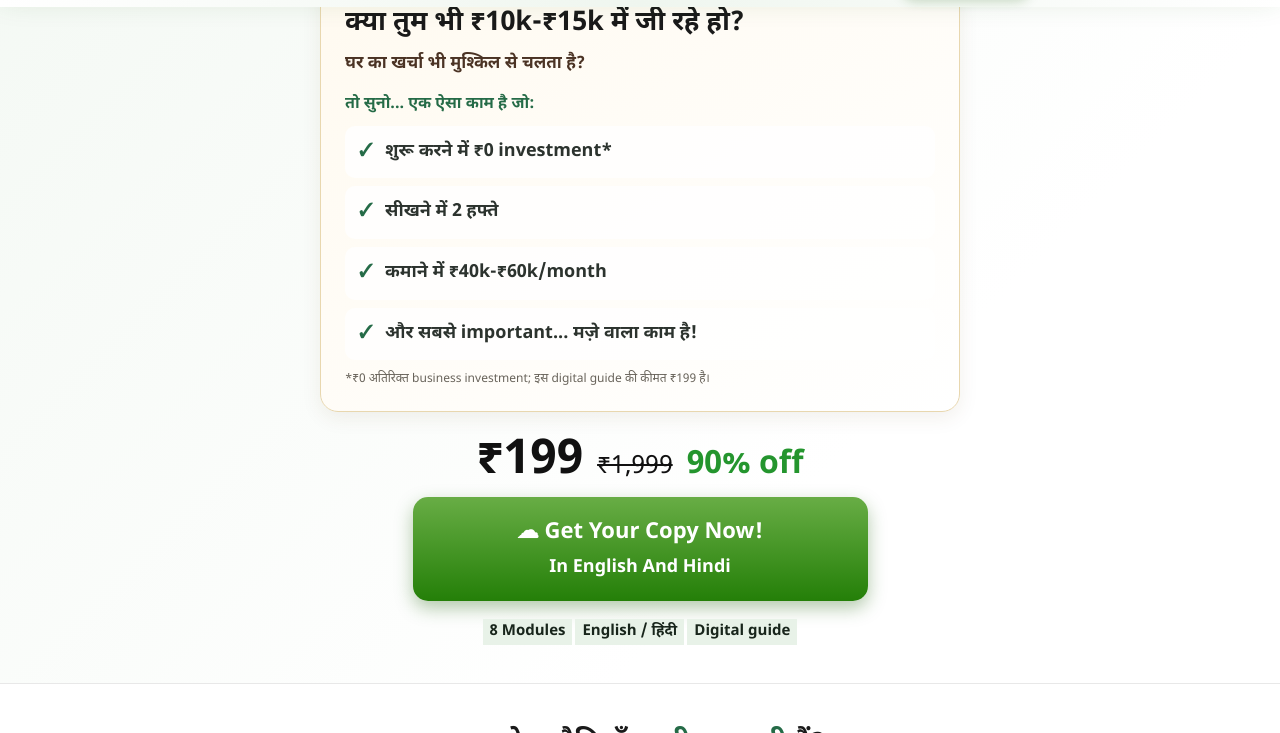
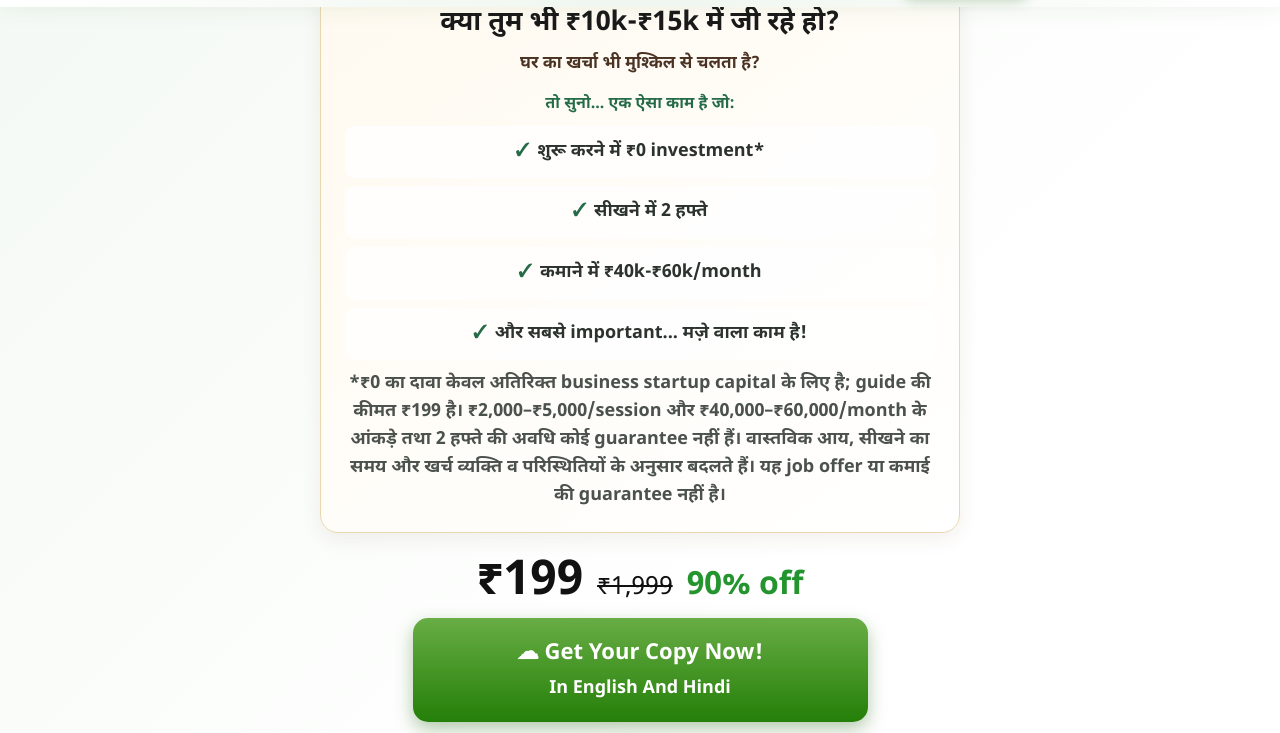
Before and after one commit to infoguide-pdf/pdf-ui, a plain HTML site: page index.html in a window 1280 px wide. Shown: the part 793-1526 px from the top of the page. Drawn offline with Linux system fonts and the light colour scheme.

Commit message:
Center earnings callout and clarify disclaimer
Co-authored-by: Copilot <223556219+Copilot@users.noreply.github.com>

```diff
--- a/index.html
+++ b/index.html
@@ -37,14 +37,14 @@
   .hero p.sub{font-size:clamp(16px,3.6vw,19px);color:#555555;margin-bottom:26px}
   .hero .earnings-highlight{display:block;color:#256b47;font-size:clamp(24px,5.4vw,36px);font-weight:900;line-height:1.3}
   .hero .earnings-hook{display:block;margin-top:7px;color:#4b3324;font-size:clamp(16px,3.8vw,21px);font-weight:800;line-height:1.5}
-  .income-pitch{max-width:640px;margin:-4px auto 22px;padding:22px 24px;text-align:left;background:linear-gradient(145deg,#fffaf0,#ffffff);border:1px solid #e8d7af;border-radius:18px;box-shadow:0 6px 20px rgba(90,65,20,.08)}
-  .income-pitch h2{margin:0 0 7px;text-align:left;font-size:clamp(20px,4.4vw,27px);line-height:1.45;color:#1a1a1a}
+  .income-pitch{max-width:640px;margin:-4px auto 22px;padding:22px 24px;text-align:center;background:linear-gradient(145deg,#fffaf0,#ffffff);border:1px solid #e8d7af;border-radius:18px;box-shadow:0 6px 20px rgba(90,65,20,.08)}
+  .income-pitch h2{margin:0 0 7px;text-align:center;font-size:clamp(20px,4.4vw,27px);line-height:1.45;color:#1a1a1a}
   .income-pitch__intro{margin-bottom:12px;color:#4b3324;font-size:17px;font-weight:700}
   .income-pitch__lead{margin-bottom:8px;color:#256b47;font-weight:800}
   .income-pitch ul{display:grid;gap:8px;list-style:none;padding:0}
-  .income-pitch li{position:relative;padding:11px 12px 11px 40px;border-radius:10px;background:rgba(255,255,255,.82);font-size:clamp(15px,3.8vw,18px);font-weight:700;color:#2c332e}
-  .income-pitch li::before{content:"✓";position:absolute;left:14px;color:#256b47;font-weight:900}
-  .income-pitch__note{margin-top:10px;color:#68635a;font-size:12px;line-height:1.55}
+  .income-pitch li{display:flex;align-items:center;justify-content:center;gap:8px;padding:11px 12px;border-radius:10px;background:rgba(255,255,255,.82);font-size:clamp(15px,3.8vw,18px);font-weight:700;color:#2c332e;text-align:center}
+  .income-pitch li::before{content:"✓";flex:0 0 auto;color:#256b47;font-weight:900}
+  .income-pitch__note{margin-top:10px;color:#4b514c;font-size:clamp(15px,3.8vw,18px);font-weight:600;line-height:1.55}
   .hero-image{display:block;width:100%;max-width:640px;max-height:310px;object-fit:cover;border:1px solid #d7e5d9;border-radius:18px;margin:0 auto 24px}
   .purchase-offer{max-width:640px;margin:18px auto 0}
   .purchase-price{display:flex;align-items:baseline;justify-content:center;gap:14px;margin-bottom:8px;line-height:1.15}
@@ -178,7 +178,7 @@
         <li>कमाने में ₹40k-₹60k/month</li>
         <li>और सबसे important... मज़े वाला काम है!</li>
       </ul>
-      <p class="income-pitch__note">*₹0 अतिरिक्त business investment; इस digital guide की कीमत ₹199 है।</p>
+      <p class="income-pitch__note">*₹0 का दावा केवल अतिरिक्त business startup capital के लिए है; guide की कीमत ₹199 है। ₹2,000–₹5,000/session और ₹40,000–₹60,000/month के आंकड़े तथा 2 हफ्ते की अवधि कोई guarantee नहीं हैं। वास्तविक आय, सीखने का समय और खर्च व्यक्ति व परिस्थितियों के अनुसार बदलते हैं। यह job offer या कमाई की guarantee नहीं है।</p>
     </div>
 
     <div class="purchase-offer">
```
